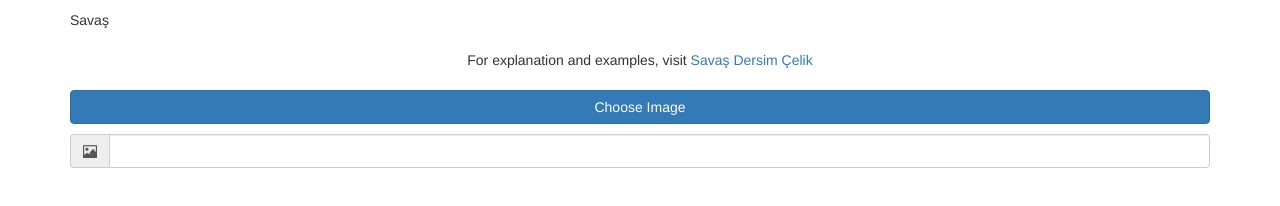
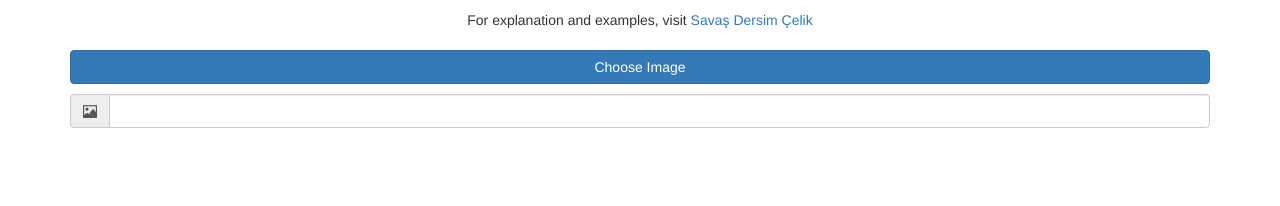
Before and after one commit to savasdersimcelik/bootstrap-modal-image-picker, a plain HTML site: page index.html in a window 1280 px wide. Drawn offline with nearby package versions, Linux system fonts and the light colour scheme.

Commit message:
Update index.html

```diff
--- a/index.html
+++ b/index.html
@@ -13,9 +13,6 @@
 
 <div class="container">
 	<div class="row">
-    <div class="col-md-12" style="margin-top: 10px">
-        <p>Savaş</p>
-    </div>
 		<div class="col-md-12" style="margin-top: 10px">
 			<p style="text-align:center">For explanation and examples, visit <a href="https://github.com/savasdersimcelik" target="_blank">Savaş Dersim Çelik</a></p>
 		</div>
```
